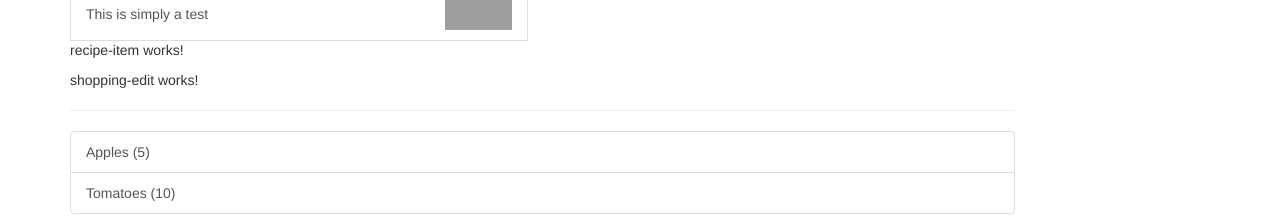
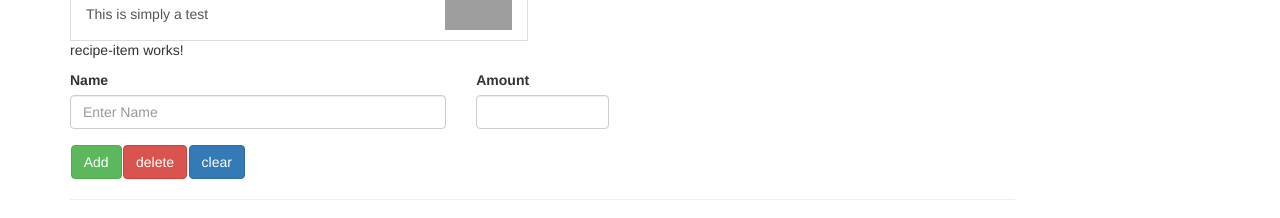
Before and after one commit to PieterReynekeZAHub/udemy-angular-recipes, an Angular app: page / in a window 1280 px wide. Shown: the part 249-467 px from the top of the page. Built offline with nearby package versions, Linux system fonts and the light colour scheme; grey boxes are pictures that could not be loaded.

Commit message:
Added ingredient components

```diff
--- a/src/app/shopping-list/shopping-edit/shopping-edit.component.css
+++ b/src/app/shopping-list/shopping-edit/shopping-edit.component.css
@@ -0,0 +1,3 @@
+.btn{
+  margin: 0.05em;
+}
--- a/src/app/shopping-list/shopping-edit/shopping-edit.component.html
+++ b/src/app/shopping-list/shopping-edit/shopping-edit.component.html
@@ -1 +1,23 @@
-<p>shopping-edit works!</p>
+<div class="row">
+  <div class="col-xs-12">
+    <form>
+      <div class="row">
+        <div class="col-sm-5 form-group">
+          <label for="name">Name</label>
+          <input type="text" class="form-control" id="name" placeholder="Enter Name">
+        </div>
+        <div class="col-sm-2 form-group">
+          <label for="amount">Amount</label>
+          <input type="number" id="amount" class="form-control">
+        </div>
+      </div>
+      <div class="row">
+        <div class="col-xs-12">
+          <button class="btn btn-success" type="submit">Add</button>
+          <button class="btn btn-danger" type="button">delete</button>
+          <button class="btn btn-primary" type="button">clear</button>
+        </div>
+      </div>
+    </form>
+  </div>
+</div>
```
